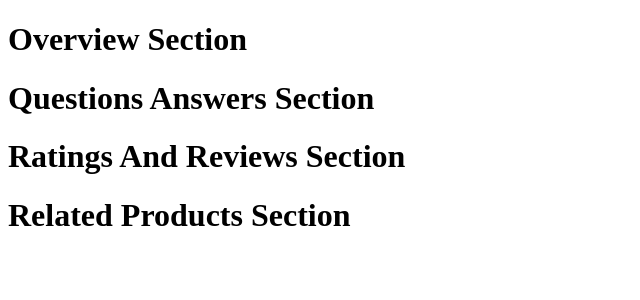
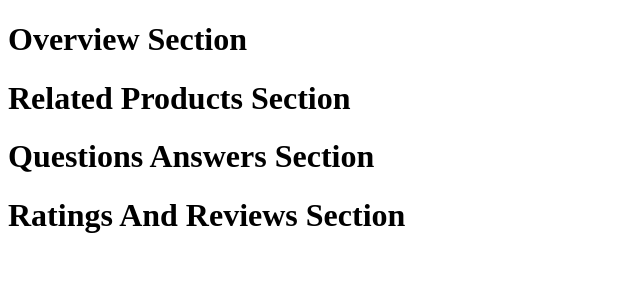
Before and after one commit to michellemhkang/project-catwalk, a React app: page / in a window 1280 px wide. Shown: the top 300 px of the page, without its empty margins (0-640 px from the left). Built offline with nearby package versions, Linux system fonts and the light colour scheme; the HTML template or start-up script is replaced by a standard one.

Commit message:
Rearrange sections to match example picture

```diff
--- a/client/src/Components/App.jsx
+++ b/client/src/Components/App.jsx
@@ -17,9 +17,9 @@ class App extends React.Component {
     return (
       <div>
         <OverviewSect/>
+        <RelatedProductsSect/>
         <QuestionsAnswersSect/>
         <RatingsAndReviewsSect/>
-        <RelatedProductsSect/>
       </div>
     );
   }
```
Also changed, not shown: 1 other file (tests, documents, lock files or other folders).
